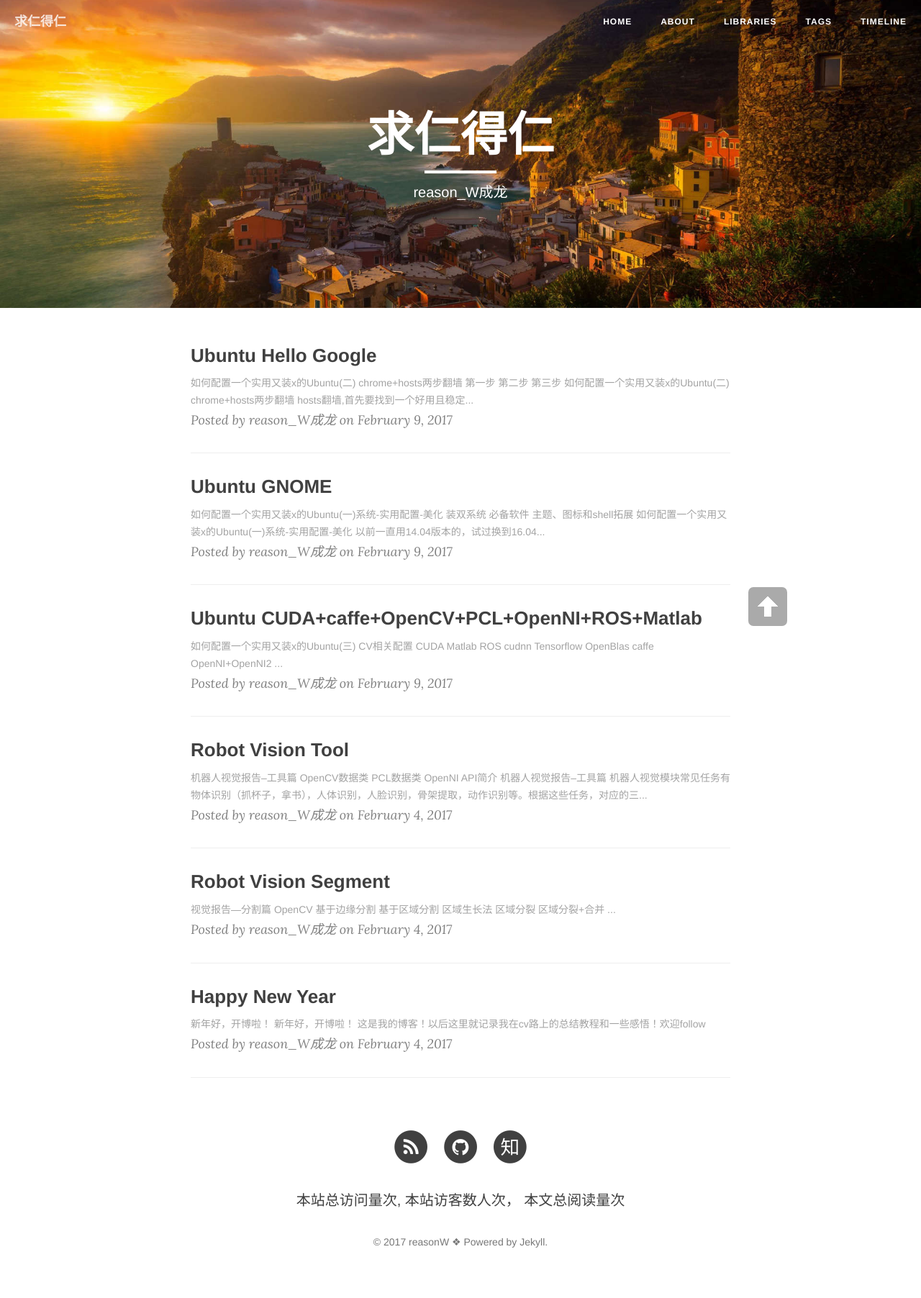
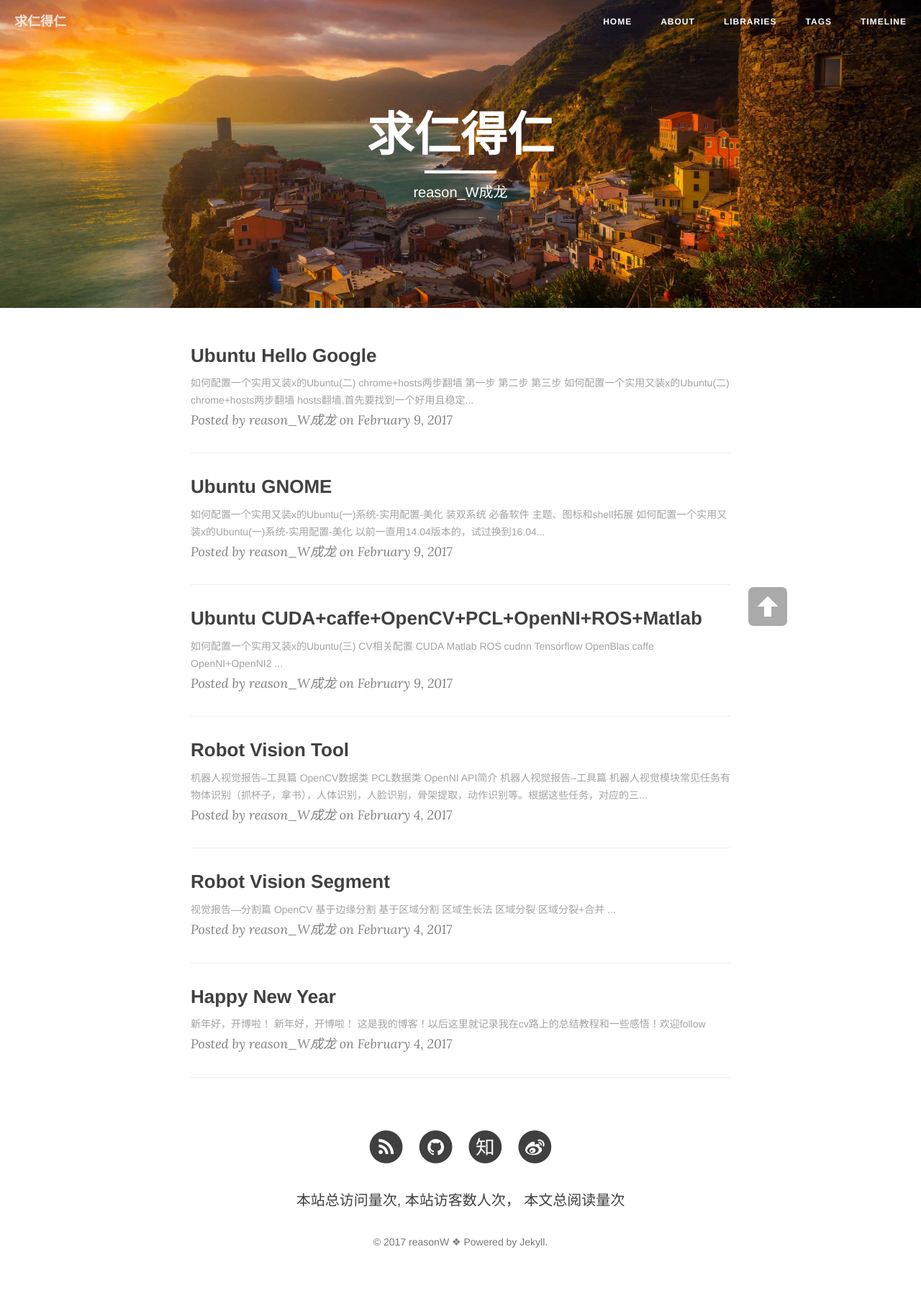
Before and after one commit to Skylar95/Skylar95, a Jekyll site: the page built from index.html, in a window 1280 px wide. Shown: the whole page at 72% size. Built offline with Jekyll 4.4.1, drawn with Linux system fonts in a browser that asks for light colours; nearby versions of some CDN libraries; the list of posts is cut into pages by our own code; comment, search, counter and statistics services are not loaded.

```diff
--- a/_includes/footer.html
+++ b/_includes/footer.html
@@ -48,6 +48,12 @@
                     {% endif %}
                     -->
 
+                    {% if site.email %}
+                    <a href="mailto:{{site.email}}" title="email">
+                        <i class="fa fa-envelope-o" aria-hidden="true"></i>
+                    </a>
+                    {% endif %}
+
                     {% if site.zhihu_username %}
                     <li>
                         <a target="_blank" href="https://www.zhihu.com/people/{{ site.zhihu_username }}">
@@ -58,7 +64,7 @@
                         </a>
                     </li>
                     {% endif %}
-                    <!--
+
                     {% if site.weibo_username %}
                     <li>
                         <a target="_blank" href="http://weibo.com/{{ site.weibo_username }}">
@@ -69,7 +75,7 @@
                         </a>
                     </li>
                     {% endif %}
-                    -->
+
 
                 </ul>
                 <p>
```
